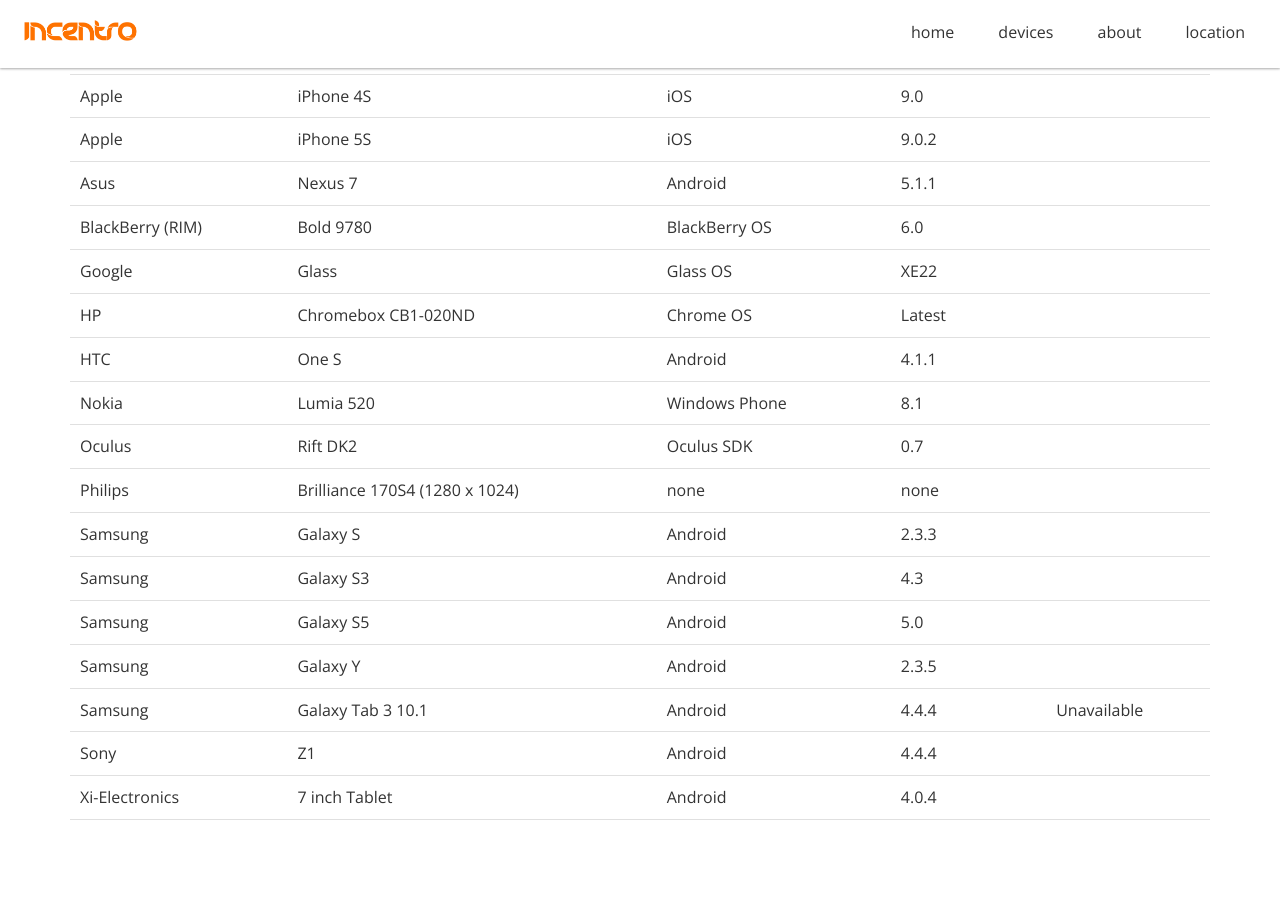
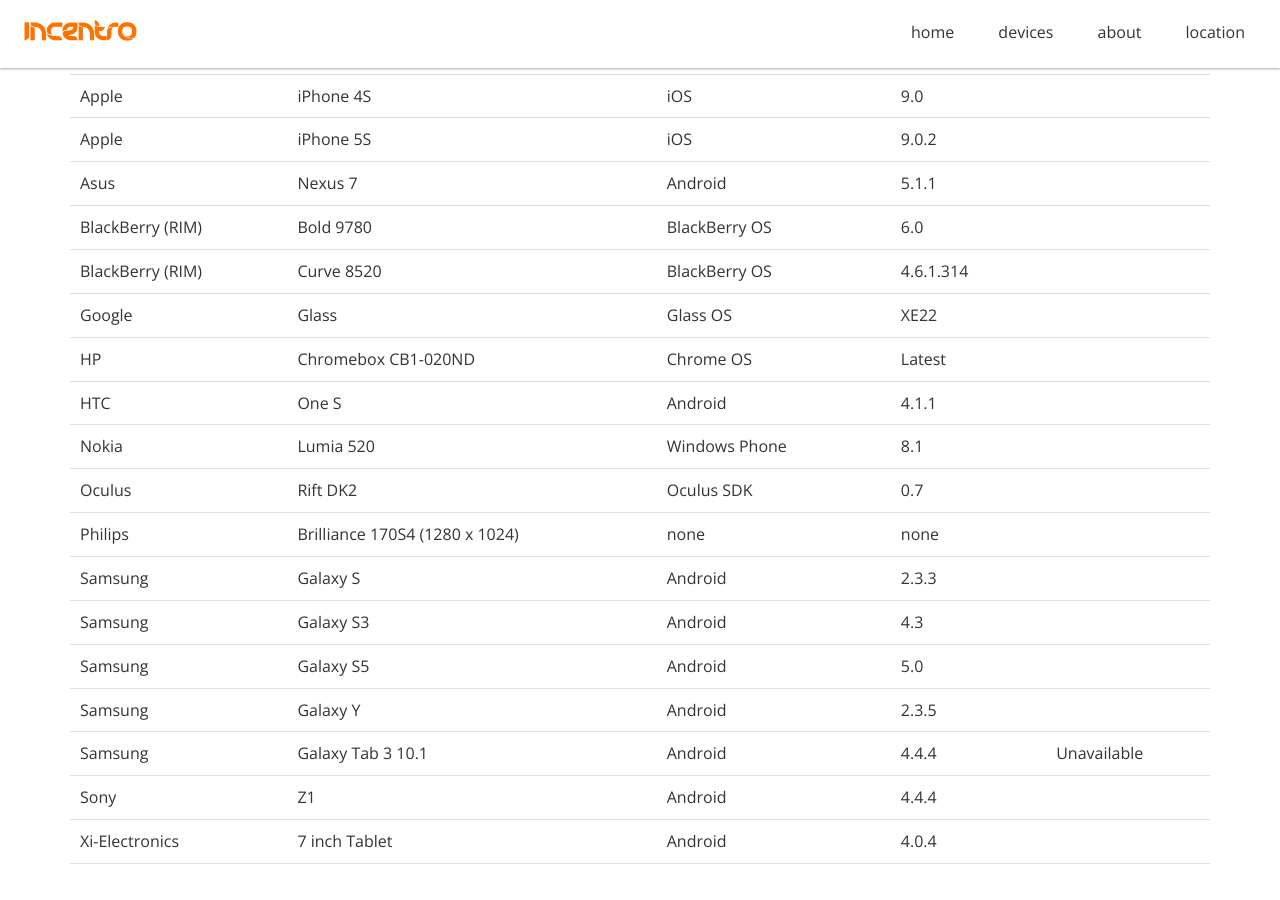
Before and after one commit to incentro/devicelab, a Jekyll site: the page built from index.html, in a window 1280 px wide and 900 px high, scrolled down 920 px. Built offline with Jekyll 4.4.1, drawn with Linux system fonts in a browser that asks for light colours; nearby versions of some CDN libraries; Markdown is read by kramdown in place of the engine named in the settings.

Commit message:
Update devicelist.yml

```diff
--- a/_data/devicelist.yml
+++ b/_data/devicelist.yml
@@ -49,6 +49,13 @@
   os: BlackBerry OS
   osversion: 6.0
 # Owner: Pieter Bogaerts
+
+- title: BlackBerryCurve85204.6.1.314
+  vendor: BlackBerry (RIM)
+  device: Curve 8520
+  os: BlackBerry OS
+  osversion: 4.6.1.314
+# Owner: Pieter Beekman
 
 - title: GoogleGlass
   vendor: Google
```
